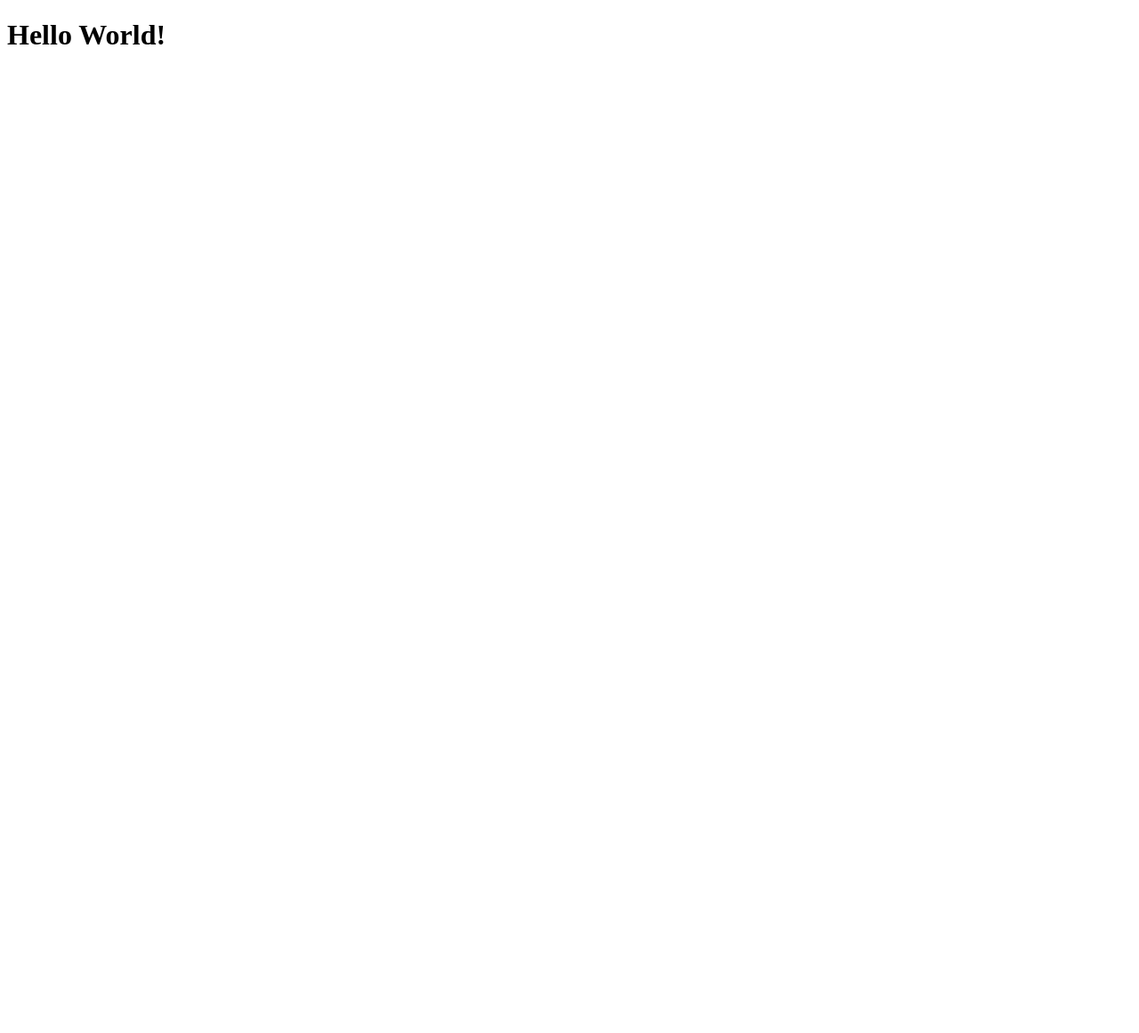
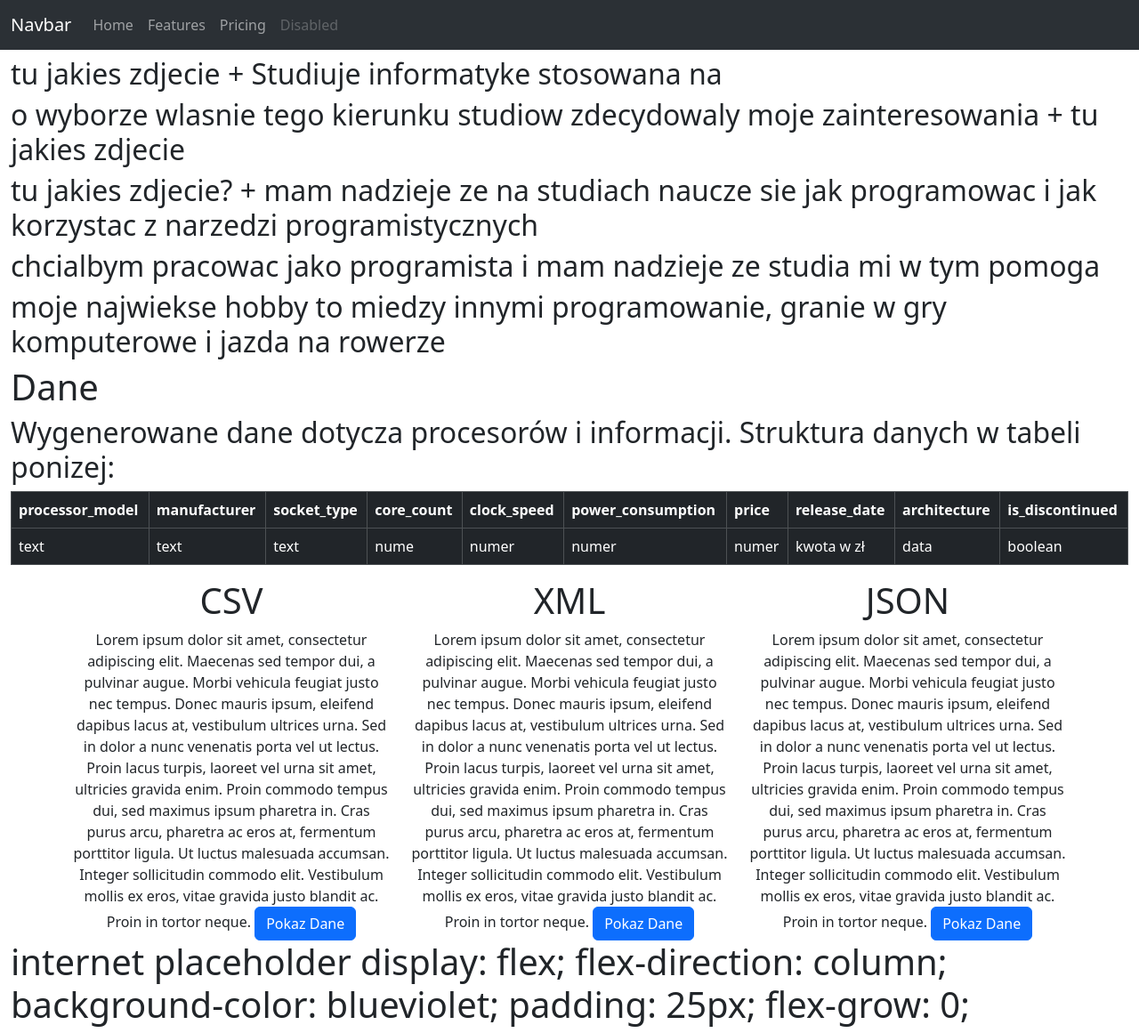
Before and after one commit to Treszyk/EDI_school_project, a plain HTML site: page index.html in a window 1280 px wide. Shown: the whole page at 89% size. Before the commit the page ends 800 px from the top, so only its background shows below. Drawn offline with nearby package versions, Linux system fonts and the light colour scheme.

Commit message:
Added sections and generated data

```diff
--- a/index.html
+++ b/index.html
@@ -4,8 +4,92 @@
     <meta charset="UTF-8">
     <meta name="viewport" content="width=device-width, initial-scale=1.0">
     <title>Project</title>
+    <link rel="stylesheet" href="style.css">
+    <link href="https://cdn.jsdelivr.net/npm/bootstrap@5.3.2/dist/css/bootstrap.min.css" rel="stylesheet" integrity="sha384-T3c6CoIi6uLrA9TneNEoa7RxnatzjcDSCmG1MXxSR1GAsXEV/Dwwykc2MPK8M2HN" crossorigin="anonymous">
+
 </head>
 <body>
-    <h1>Hello World!</h1>
+    <nav data-bs-theme="dark" class="navbar navbar-expand bg-body-tertiary">
+        <div class="container-fluid">
+          <a class="navbar-brand" href="#">Navbar</a>
+          <button class="navbar-toggler" type="button" data-bs-toggle="collapse" data-bs-target="#navbarNavAltMarkup" aria-controls="navbarNavAltMarkup" aria-expanded="false" aria-label="Toggle navigation">
+            <span class="navbar-toggler-icon"></span>
+          </button>
+          <div class="collapse navbar-collapse" id="navbarNavAltMarkup">
+            <div class="navbar-nav">
+              <a class="nav-link" href="#">Home</a>
+              <a class="nav-link" href="#">Features</a>
+              <a class="nav-link" href="#">Pricing</a>
+              <a class="nav-link disabled" aria-disabled="true">Disabled</a>
+            </div>
+          </div>
+        </div>
+      </nav>
+    <div id="section_author" class="container-fluid section">
+        <h1></h1>
+        <h2>tu jakies zdjecie + Studiuje informatyke stosowana na </h2>
+        <h2>o wyborze wlasnie tego kierunku studiow zdecydowaly moje zainteresowania + tu jakies zdjecie</h2>
+        <h2>tu jakies zdjecie? + mam nadzieje ze na studiach naucze sie jak programowac i jak korzystac z narzedzi programistycznych</h2>
+        <h2>chcialbym pracowac jako programista i mam nadzieje ze studia mi w tym pomoga</h2>
+        <h2>moje najwiekse hobby to miedzy innymi programowanie, granie w gry komputerowe i jazda na rowerze</h2>
+    </div>
+    <div id="section_data" class="container-fluid section">
+        <h1>Dane</h1>
+        <h2>Wygenerowane dane dotycza procesorów i informacji. Struktura danych w tabeli ponizej:</h2>
+            <table id="data_structure" class="table table-dark table-bordered dark">
+            <tr>
+                <th>processor_model</th>
+                <th>manufacturer</th>
+                <th>socket_type</th>
+                <th>core_count</th>
+                <th>clock_speed</th>
+                <th>power_consumption</th>
+                <th>price</th>
+                <th>release_date</th>
+                <th>architecture</th>
+                <th>is_discontinued</th>
+            </tr>
+            <tr>
+                <td>text</td>
+                <td>text</td>
+                <td>text</td>
+                <td>nume</td>
+                <td>numer</td>
+                <td>numer</td>
+                <td>numer</td>
+                <td>kwota w zł</td>
+                <td>data</td>
+                <td>boolean</td>
+            </tr>
+        </table>
+        <div class="container text-center">
+            <div class="row align-items-start">
+              <div class="col">
+                <h1>CSV</h1>
+                <span>Lorem ipsum dolor sit amet, consectetur adipiscing elit. Maecenas sed tempor dui, a pulvinar augue. Morbi vehicula feugiat justo nec tempus. Donec mauris ipsum, eleifend dapibus lacus at, vestibulum ultrices urna. Sed in dolor a nunc venenatis porta vel ut lectus. Proin lacus turpis, laoreet vel urna sit amet, ultricies gravida enim. Proin commodo tempus dui, sed maximus ipsum pharetra in. Cras purus arcu, pharetra ac eros at, fermentum porttitor ligula. Ut luctus malesuada accumsan. Integer sollicitudin commodo elit. Vestibulum mollis ex eros, vitae gravida justo blandit ac. Proin in tortor neque.</span>
+                <button class="btn btn-primary">Pokaz Dane</button>
+              </div>
+              <div class="col">
+                <h1>XML</h1>
+                <span>Lorem ipsum dolor sit amet, consectetur adipiscing elit. Maecenas sed tempor dui, a pulvinar augue. Morbi vehicula feugiat justo nec tempus. Donec mauris ipsum, eleifend dapibus lacus at, vestibulum ultrices urna. Sed in dolor a nunc venenatis porta vel ut lectus. Proin lacus turpis, laoreet vel urna sit amet, ultricies gravida enim. Proin commodo tempus dui, sed maximus ipsum pharetra in. Cras purus arcu, pharetra ac eros at, fermentum porttitor ligula. Ut luctus malesuada accumsan. Integer sollicitudin commodo elit. Vestibulum mollis ex eros, vitae gravida justo blandit ac. Proin in tortor neque.</span>
+                <button class="btn btn-primary">Pokaz Dane</button>
+              </div>
+              <div class="col">
+                <h1>JSON</h1>
+                <span>Lorem ipsum dolor sit amet, consectetur adipiscing elit. Maecenas sed tempor dui, a pulvinar augue. Morbi vehicula feugiat justo nec tempus. Donec mauris ipsum, eleifend dapibus lacus at, vestibulum ultrices urna. Sed in dolor a nunc venenatis porta vel ut lectus. Proin lacus turpis, laoreet vel urna sit amet, ultricies gravida enim. Proin commodo tempus dui, sed maximus ipsum pharetra in. Cras purus arcu, pharetra ac eros at, fermentum porttitor ligula. Ut luctus malesuada accumsan. Integer sollicitudin commodo elit. Vestibulum mollis ex eros, vitae gravida justo blandit ac. Proin in tortor neque.</span>
+                <button class="btn btn-primary">Pokaz Dane</button>
+              </div>
+            </div>
+          </div>
+
+
+    </div>
+    <div id="section_internet" class="container-fluid section">
+        <h1>internet placeholder     display: flex;
+            flex-direction: column;
+            background-color: blueviolet;
+            padding: 25px;
+            flex-grow: 0;</h1>
+    </div>
 </body>
 </html>
```
